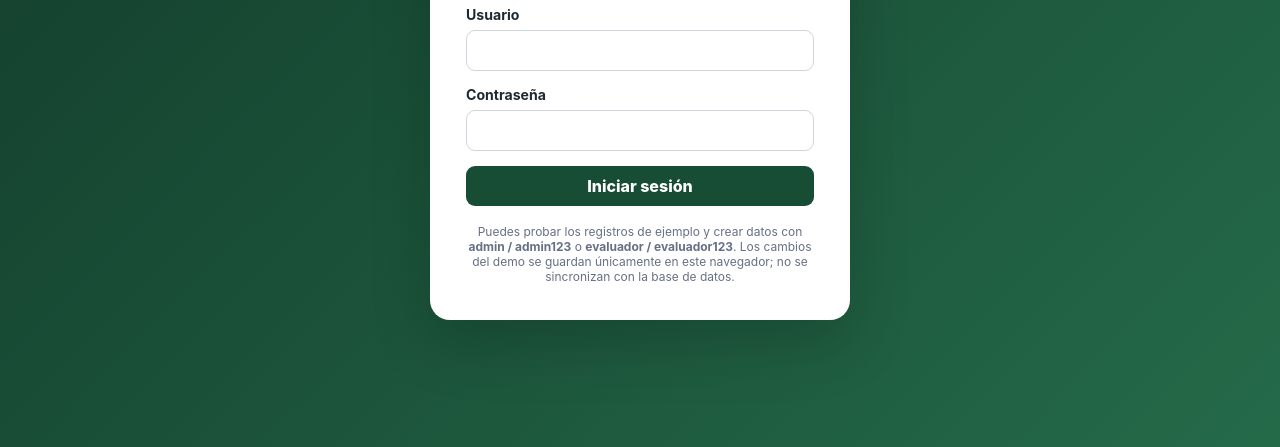
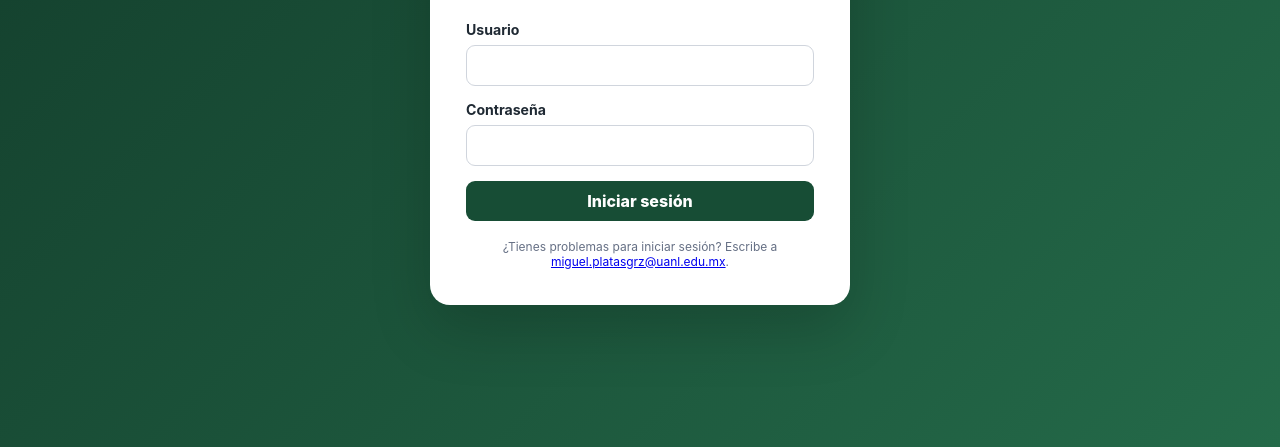
Before and after one commit to pie-fime/pie-seminarios, a plain HTML site: page index.html in a window 1280 px wide. Shown: the part 353-800 px from the top of the page. Drawn offline with Linux system fonts and the light colour scheme.

Commit message:
instrucciones para problemas de inicio de sesión

```diff
--- a/index.html
+++ b/index.html
@@ -26,9 +26,8 @@
         <div id="loginError" class="alert hidden" role="alert"></div>
         <button class="button primary" type="submit">Iniciar sesión</button>
       </form>
-      <p class="demo-note">Puedes probar los registros de ejemplo y crear datos con
-        <strong>admin / admin123</strong> o <strong>evaluador / evaluador123</strong>.
-        Los cambios del demo se guardan únicamente en este navegador; no se sincronizan con la base de datos.
+      <p class="demo-note">¿Tienes problemas para iniciar sesión? Escribe a
+        <a href="mailto:miguel.platasgrz@uanl.edu.mx">miguel.platasgrz@uanl.edu.mx</a>.
       </p>
     </section>
   </div>
```
